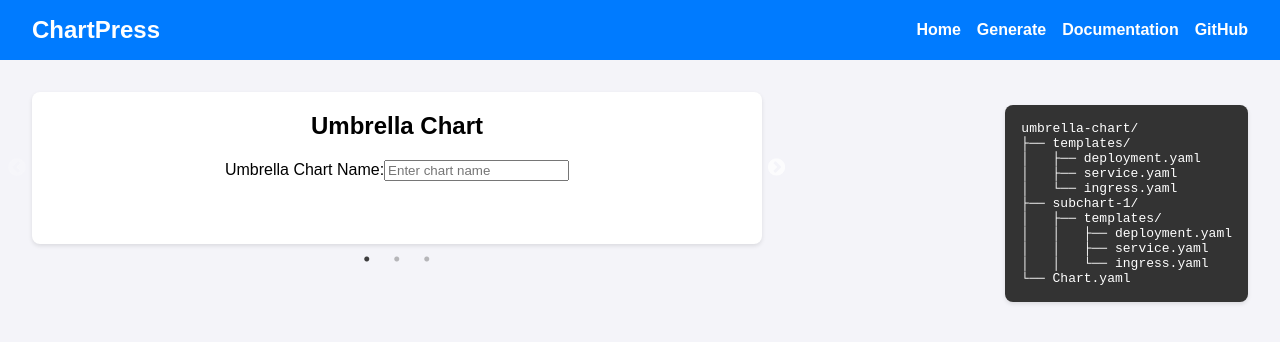
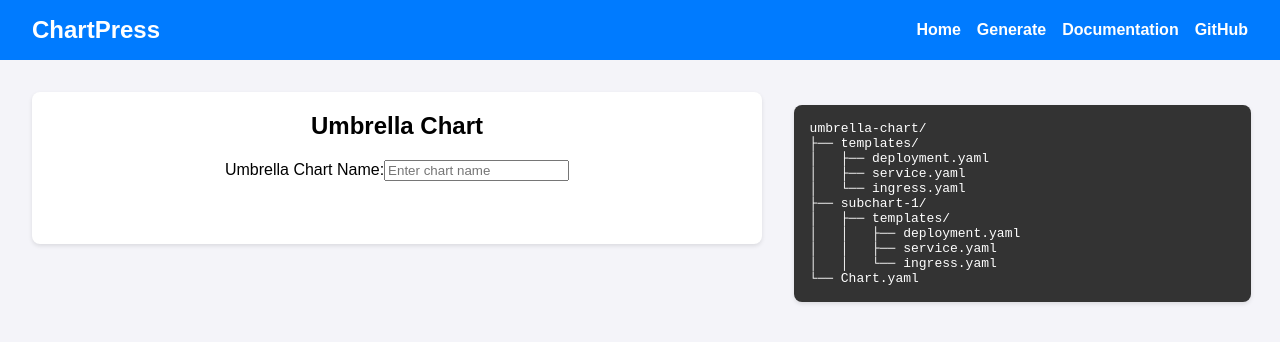
Before and after one commit to kriipke/chartpress, a React (Create React App) app in the folder web/: page / in a window 1280 px wide. Shown: the top 342 px of the page. Built offline with nearby package versions, Linux system fonts and the light colour scheme.

Commit message:
added simulated tree ouput with live update to wizard - fixed css

```diff
--- a/web/src/App.css
+++ b/web/src/App.css
@@ -1,3 +1,4 @@
+
 body {
   font-family: Arial, sans-serif;
   margin: 0;
@@ -36,15 +37,19 @@ body {
   justify-content: space-between;
   align-items: flex-start;
   padding: 2rem;
+  max-width: 100%; /* Ensure the container does not exceed the viewport width */
+  overflow: hidden; /* Prevent any overflow issues */
 }
 
 .wizard-container {
-  max-width: 60%;
+  flex: 0 0 60%; /* Allocate 60% of the available width */
   margin-right: 2rem;
   background: #fff;
   border-radius: 8px;
   box-shadow: 0 2px 4px rgba(0, 0, 0, 0.1);
+  overflow: hidden; /* Ensure content inside does not overflow */
 }
+
 
 .wizard-step {
   text-align: center;
@@ -85,13 +90,13 @@ button:hover {
 }
 
 .tree-view {
-  max-width: 35%;
+  flex: 0 0 35%; /* Allocate 35% of the available width */
   background: #333;
   color: #fff;
   padding: 1rem;
   border-radius: 8px;
   font-family: monospace;
-  overflow-x: auto;
+  overflow-x: auto; /* Allow horizontal scrolling if content overflows */
   white-space: pre-wrap;
   box-shadow: 0 2px 4px rgba(0, 0, 0, 0.1);
 }
```
